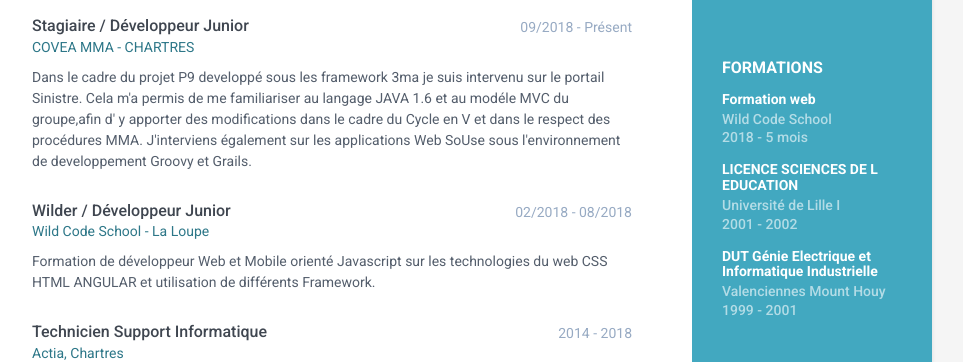
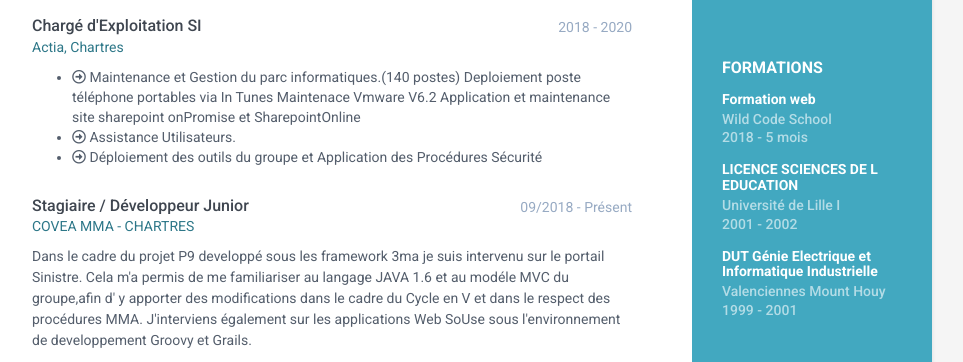
Before and after one commit to ctoxy/ced-cv, a plain HTML site: page index.html in a window 1280 px wide. Shown: the part 604-966 px from the top of the page, without its empty margins (188-1151 px from the left). Drawn offline with nearby package versions, Linux system fonts and the light colour scheme.

Commit message:
Update index.html
mise a jour 2020

```diff
--- a/index.html
+++ b/index.html
@@ -203,6 +203,37 @@
                 <div class="item">
                     <div class="meta">
                         <div class="upper-row">
+                            <h3 class="job-title">Chargé d'Exploitation SI</h3>
+                            <div class="time">2018 - 2020</div>
+                        </div>
+                        <!--//upper-row-->
+                        <div class="company">
+                            <a href="https://www.actia.com/fr/">Actia, Chartres</a>
+                        </div>
+                    </div>
+                    <!--//meta-->
+                    <div class="details">
+                        <ul>
+                            <li>
+                                <i class="far fa-arrow-alt-circle-right"></i> Maintenance et Gestion du parc informatiques.(140 postes)
+                                Deploiement poste téléphone portables via In Tunes
+                                Maintenace Vmware V6.2
+                                Application et maintenance site sharepoint onPromise et SharepointOnline
+                            </li>
+                            <li>
+                                <i class="far fa-arrow-alt-circle-right"></i> Assistance Utilisateurs.
+                            </li>
+                            <li>
+                                <i class="far fa-arrow-alt-circle-right"></i> Déploiement des outils du groupe et Application des Procédures Sécurité
+                            </li>
+                        </ul>
+                    </div>
+                    <!--//details-->
+                </div>
+                <!--//item-->
+                <div class="item">
+                    <div class="meta">
+                        <div class="upper-row">
                             <h3 class="job-title">Stagiaire / Développeur Junior</h3>
                             <div class="time">09/2018 - Présent</div>
                         </div>
```
